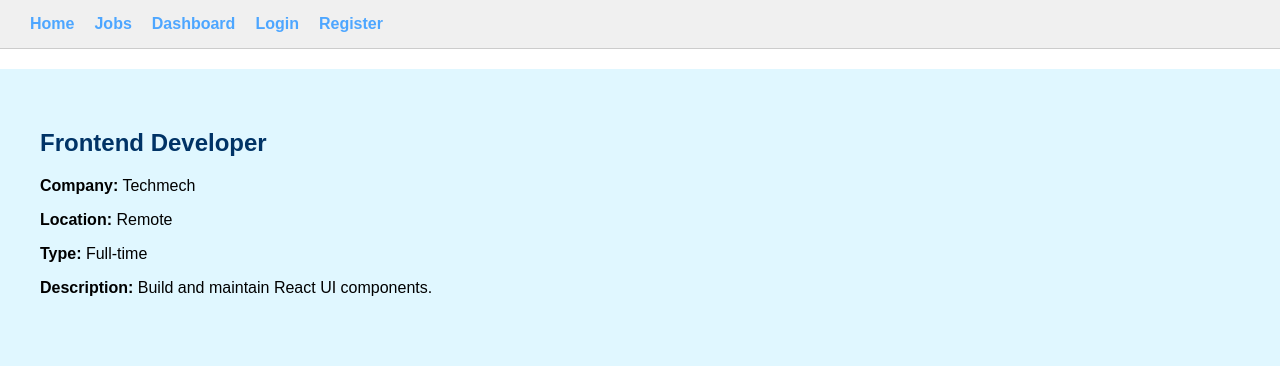
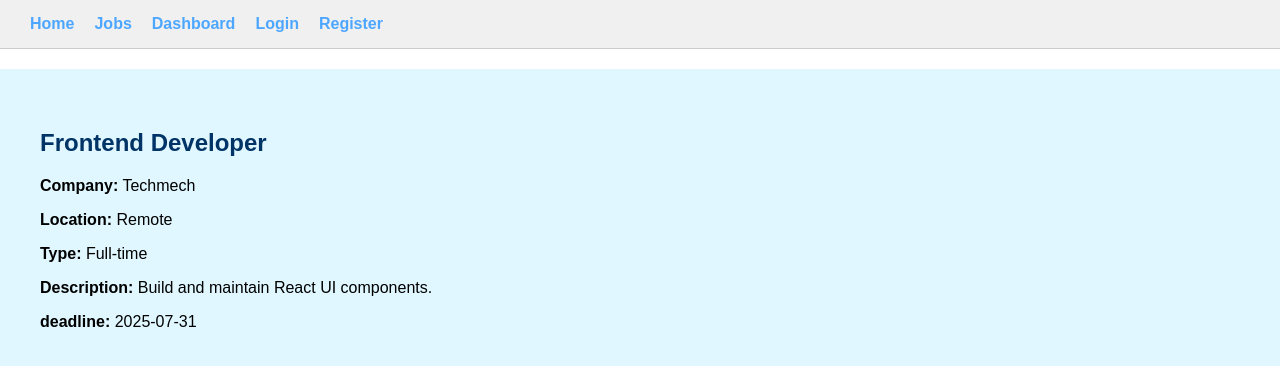
Before and after one commit to Facelessism/CODSOFT, a React (Create React App) app in the folder client/: page /jobs/1 in a window 1280 px wide. Shown: the top 366 px of the page. Built offline with nearby package versions, Linux system fonts and the light colour scheme.

Commit message:
added job expiry feature to JobCard & JobDetails

```diff
--- a/client/src/components/Jobcard.js
+++ b/client/src/components/Jobcard.js
@@ -1,5 +1,6 @@
 import React from "react";
 import { Link } from "react-router-dom";
+
 
 function JobCard({ job }) {
   const {
@@ -9,6 +10,7 @@ function JobCard({ job }) {
     location = "Unspecified Location",
     type = "N/A",
     description = "No description available",
+    deadline = "Unknown date"
   } = job || {};
 
   return (
@@ -41,6 +43,9 @@ function JobCard({ job }) {
         <p style={{ margin: "4px 0" }}>
           <strong>Type:</strong> {type}
         </p>
+        <p style={{ margin: "4px 0" }}>
+         <strong>deadline:</strong> {deadline}
+        </p>
         <p style={{ marginTop: "10px", color: "#555" }}>{description}</p>
       </div>
     </Link>
--- a/client/src/data/JobsData.js
+++ b/client/src/data/JobsData.js
@@ -7,6 +7,7 @@ const jobs = [
     location: "Remote",
     type: "Full-time",
     description: "Build and maintain React UI components.",
+    deadline: "2025-07-31",
   },
   {
     id: 2,
@@ -15,6 +16,7 @@ const jobs = [
     location: "Bangalore",
     type: "Part-time",
     description: "Work on APIs with Node.js and Express.",
+    deadline: "2025-07-31",
   },
   {
     id: 3,
@@ -23,6 +25,7 @@ const jobs = [
     location: "Mumbai",
     type: "Internship",
     description: "Design intuitive user experiences.",
+    deadline: "2025-07-31",
   },
   {
     id: 4,
@@ -31,6 +34,7 @@ const jobs = [
     location: "Hyderabad",
     type: "Part-time",
     description: "Build and train machine learning models.",
+    deadline: "2025-07-31",
   },
 ];
 
--- a/client/src/pages/JobDetails.js
+++ b/client/src/pages/JobDetails.js
@@ -6,7 +6,6 @@ import jobs from "../data/JobsData"; // adjust path as needed
 function JobDetails() {
   const { id } = useParams();
 
-  // URL param is a string, job.id is number — so convert it
   const job = jobs.find((job) => job.id === parseInt(id));
 
   if (!job) {
@@ -20,6 +19,7 @@ function JobDetails() {
       <p><strong>Location:</strong> {job.location}</p>
       <p><strong>Type:</strong> {job.type}</p>
       <p><strong>Description:</strong> {job.description}</p>
+      <p><strong>deadline:</strong> {job.deadline}</p>
     </div>
   );
 }
```
